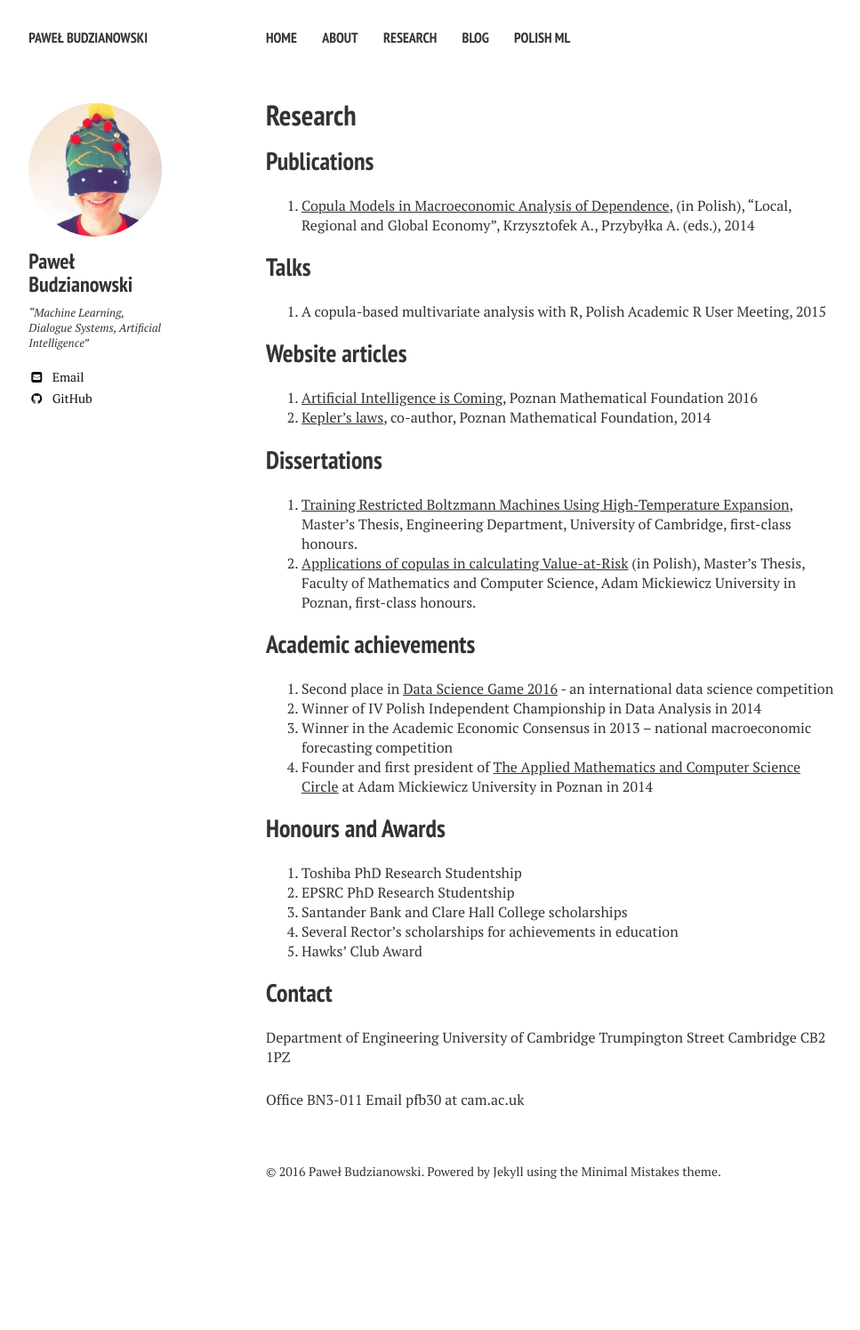
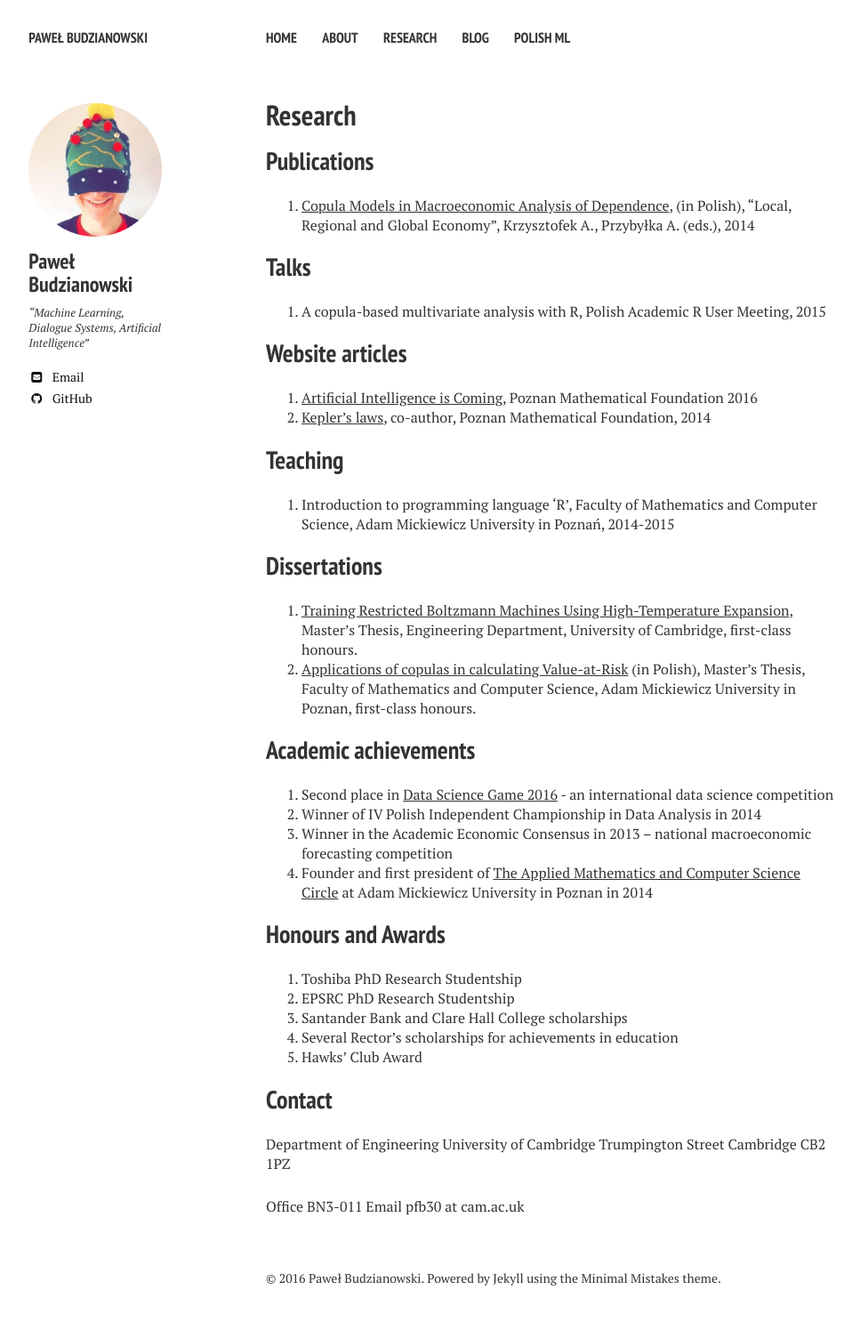
Before and after one commit to pawel-polyai/budzianowski.github.io, a Jekyll site: the page built from research.md, in a window 1280 px wide. Shown: the whole page at 89% size, without its empty margins (21-988 px from the left). Built offline with Jekyll 4.4.1, drawn with Linux system fonts in a browser that asks for light colours; nearby versions of some CDN libraries; before the commit the page ends 1375 px from its top, so only the background shows below that.

Commit message:
Update research.md

```diff
--- a/research.md
+++ b/research.md
@@ -16,6 +16,9 @@ comments: false
 ## Website articles
 1. [Artificial Intelligence is Coming](https://matematyka.poznan.pl/artykul/sztuczna-inteligencja-nadchodzi-czyli-krotki-poradnik-jak-zbudowac-inteligentna-maszyne/#easy-footnote-3), Poznan Mathematical Foundation 2016
 2. [Kepler's laws](https://matematyka.poznan.pl/artykul/prawa-keplera/), co-author, Poznan Mathematical Foundation, 2014
+
+## Teaching
+1. Introduction to programming language 'R', Faculty of Mathematics and Computer Science, Adam Mickiewicz University in Poznań, 2014-2015
 
 ## Dissertations
 1. [Training Restricted Boltzmann Machines Using High-Temperature Expansion](https://github.com/budzianowski/DBN/blob/master/thesis/thesis.pdf), Master's Thesis, Engineering Department, University of Cambridge, first-class honours.
```
